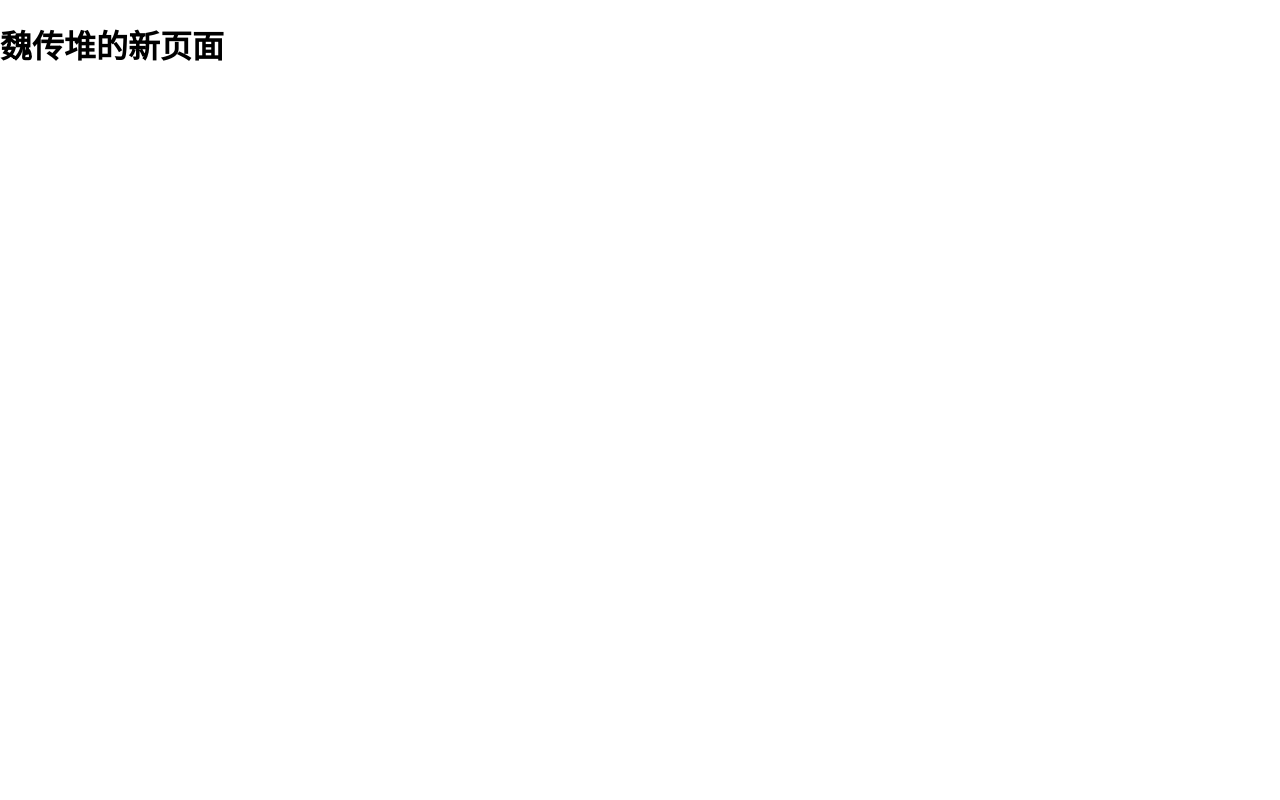
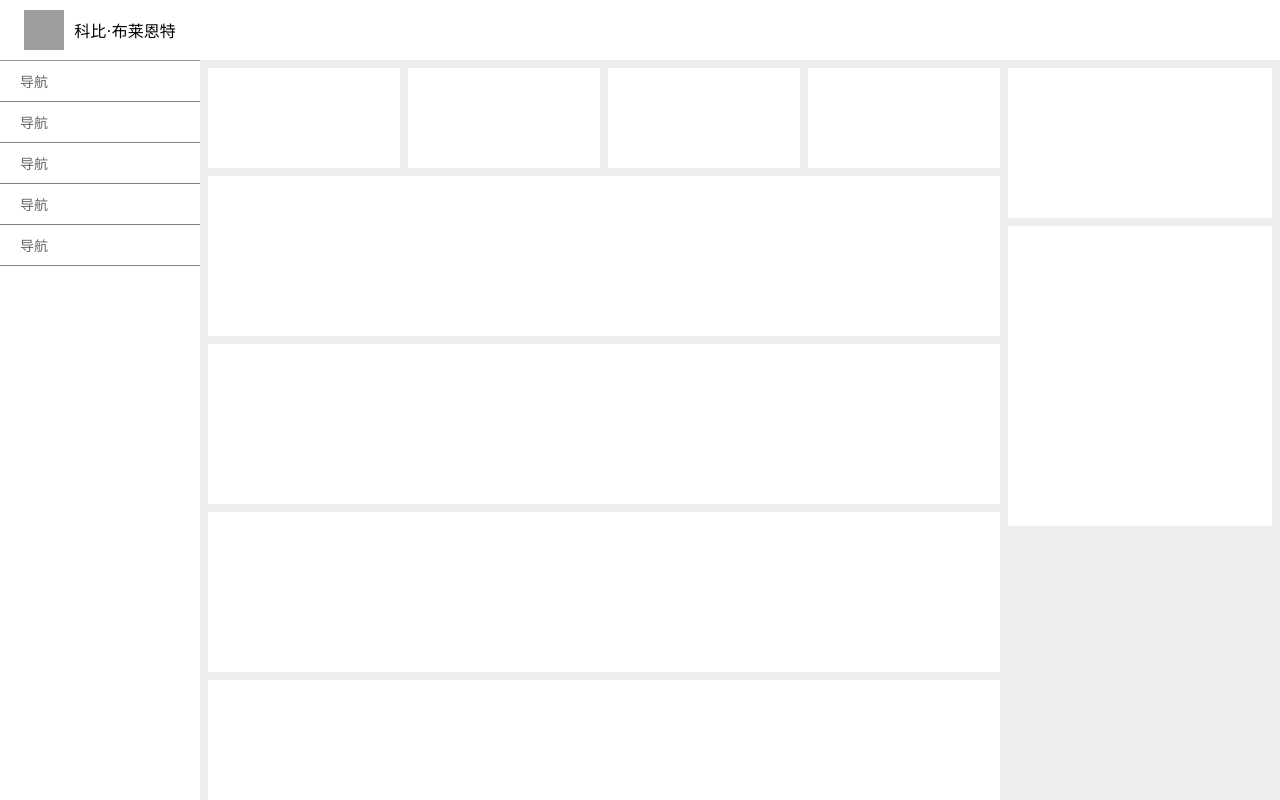
Before and after one commit to iamok659/re01-one, a plain HTML site: page new.html in a window 1280 px wide. Drawn offline with Linux system fonts and the light colour scheme; grey boxes are pictures that could not be loaded.

Commit message:
Update new.html

```diff
--- a/new.html
+++ b/new.html
@@ -1,16 +1,147 @@
 <!DOCTYPE html>
-<html lang="zh-CN">
+<html lang="en">
   <head>
-    <meta charset="utf-8">
-    <meta name="viewport" content="width=device-width, initial-scale=1" />
-    <title>魏传堆</title>
+    <meta charset="UTF-8" />
+    <meta http-equiv="X-UA-Compatible" content="IE=edge" />
+    <meta name="viewport" content="width=device-width, initial-scale=1.0" />
+    <title>Flex布局</title>
     <style>
       body {
         margin: 0;
+        height: 100vh;
+        background-color: #eee;
+      }
+      /* * {
+        border: 1px solid black;
+      } */
+
+      .yinYing {
+        box-shadow: rgb(0 0 0 / 20%) 0px 2px -1px,
+          rgb(0 0 0 / 14%) 0px 1px 1px 0px, rgb(0 0 0 / 12%) 0px 1px 3px 0px;
+      }
+      .flex {
+        display: flex;
+      }
+      .baiSe {
+        background-color: white;
+      }
+      .flex1 {
+        flex: 1;
+      }
+      .column {
+        flex-direction: column;
+      }
+      .mg8 {
+        margin: 8px;
+      }
+      .mgr8 {
+        margin-right: 8px;
+      }
+      .mgt8 {
+        margin-top: 8px;
+      }
+      .daohang {
+        padding: 10px 20px;
+        border-bottom: 1px solid gray;
+        font-size: 14px;
+        color: #666;
+      }
+      @media (max-width: 600px) {
+        .ceBian {
+          display: none;
+        }
+        .neiRong {
+          flex-direction: column;
+        }
+        .shuJuQu {
+          flex-direction: column;
+        }
+        .youQu {
+          margin-left: 8px;
+        }
+        .shu Ju {
+          margin: 0 0 8px;
+          flex: auto;
+        }
       }
     </style>
   </head>
-  <body style="margin:0;">
-   <h1>魏传堆的新页面</h1>
+  <body class="flex">
+    <!--侧边栏-->
+    <div style="width: 200px; z-index: 3" class="ceBian baiSe yinYing">
+      <!--头像栏-->
+      <div
+        style="
+          padding: 10px;
+          align-items: center;
+          justify-content: center;
+          border-bottom: 1px solid #999;
+        "
+        class="flex"
+      >
+        <img
+          src="https://picb.zhimg.com/v2-c931e4e6c4aaf8a16298afca20f4505f_b.jpg"
+          width="40px"
+          height="40px"
+          alt=""
+        />
+        <div style="margin-left: 10px">科比·布莱恩特</div>
+      </div>
+      <!--导航栏-->
+      <div class="flex1">
+        <div class="daohang">导航</div>
+        <div class="daohang">导航</div>
+        <div class="daohang">导航</div>
+        <div class="daohang">导航</div>
+        <div class="daohang">导航</div>
+      </div>
+    </div>
+    <!--主区域-->
+    <div class="flex1 flex column">
+      <!--头部栏-->
+      <div style="height: 60px; z-index: 2" class="baiSe yinYing"></div>
+      <!--内容区-->
+      <div style="overflow: auto" class="neiRong flex1 flex">
+        <!--左区-->
+        <div style="flex: 3" class="flex column mg8">
+          <!--数据区-->
+          <div class="flex shuJuQu">
+            <!--数据块-->
+            <div
+              style="height: 100px"
+              class="shuJu flex1 baiSe mgr8 yinYing"
+            ></div>
+            <div
+              style="height: 100px"
+              class="shuJu flex1 baiSe mgr8 yinYing"
+            ></div>
+            <div
+              style="height: 100px"
+              class="shuJu flex1 baiSe mgr8 yinYing"
+            ></div>
+            <div style="height: 100px" class="shuJu flex1 baiSe yinYing"></div>
+          </div>
+          <!--列表区-->
+          <div class="flex column">
+            <!--列表项-->
+            <div style="height: 160px" class="baiSe mgt8"></div>
+            <div style="height: 160px" class="baiSe mgt8"></div>
+            <div style="height: 160px" class="baiSe mgt8"></div>
+            <div style="height: 160px" class="baiSe mgt8"></div>
+            <div style="height: 160px" class="baiSe mgt8"></div>
+            <div style="height: 160px" class="baiSe mgt8"></div>
+            <div style="height: 160px" class="baiSe mgt8"></div>
+            <div style="height: 160px" class="baiSe mgt8"></div>
+          </div>
+        </div>
+        <!--右区-->
+        <div style="flex: 1" class="youQu flex column mgr8 mgt8">
+          <!--提示区-->
+          <div style="height: 150px" class="baiSe yinYing"></div>
+          <!--消息区-->
+          <div style="height: 300px" class="baiSe mgt8 yinYing"></div>
+        </div>
+      </div>
+    </div>
   </body>
 </html>
```
